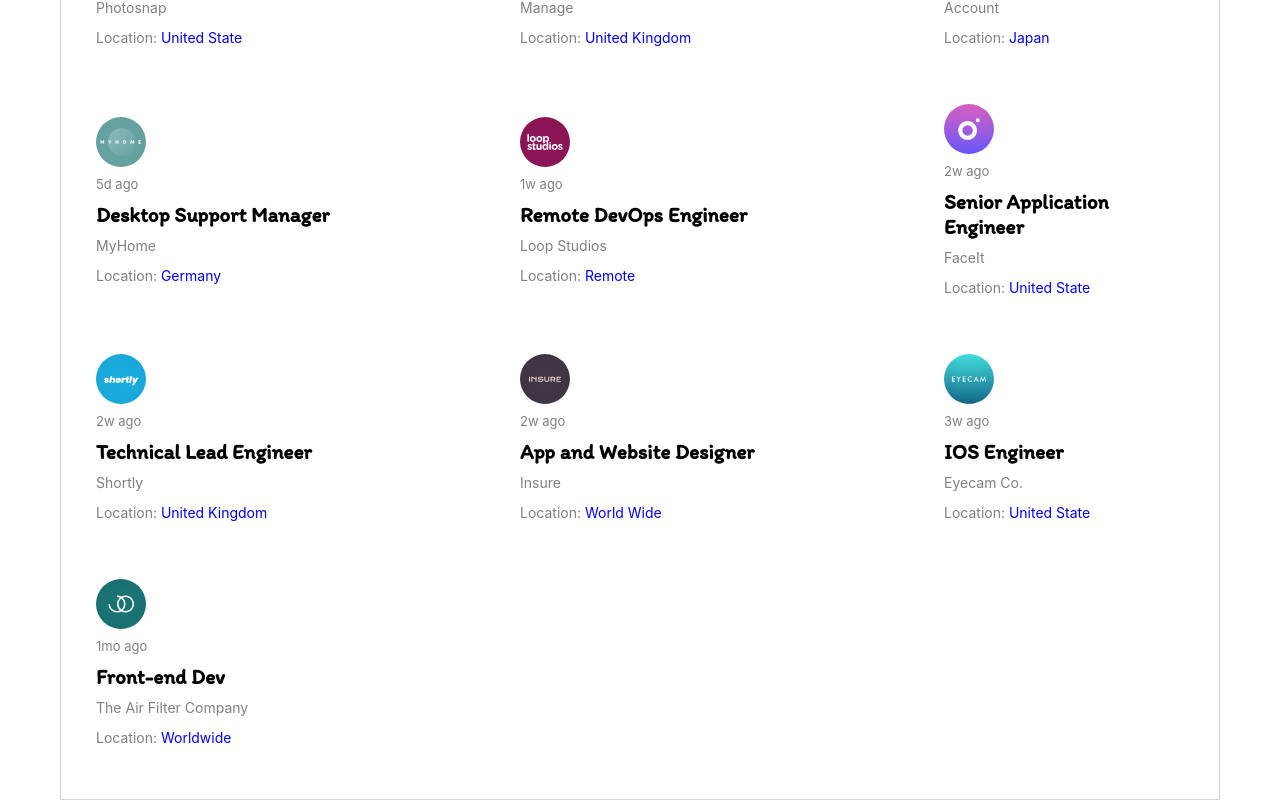
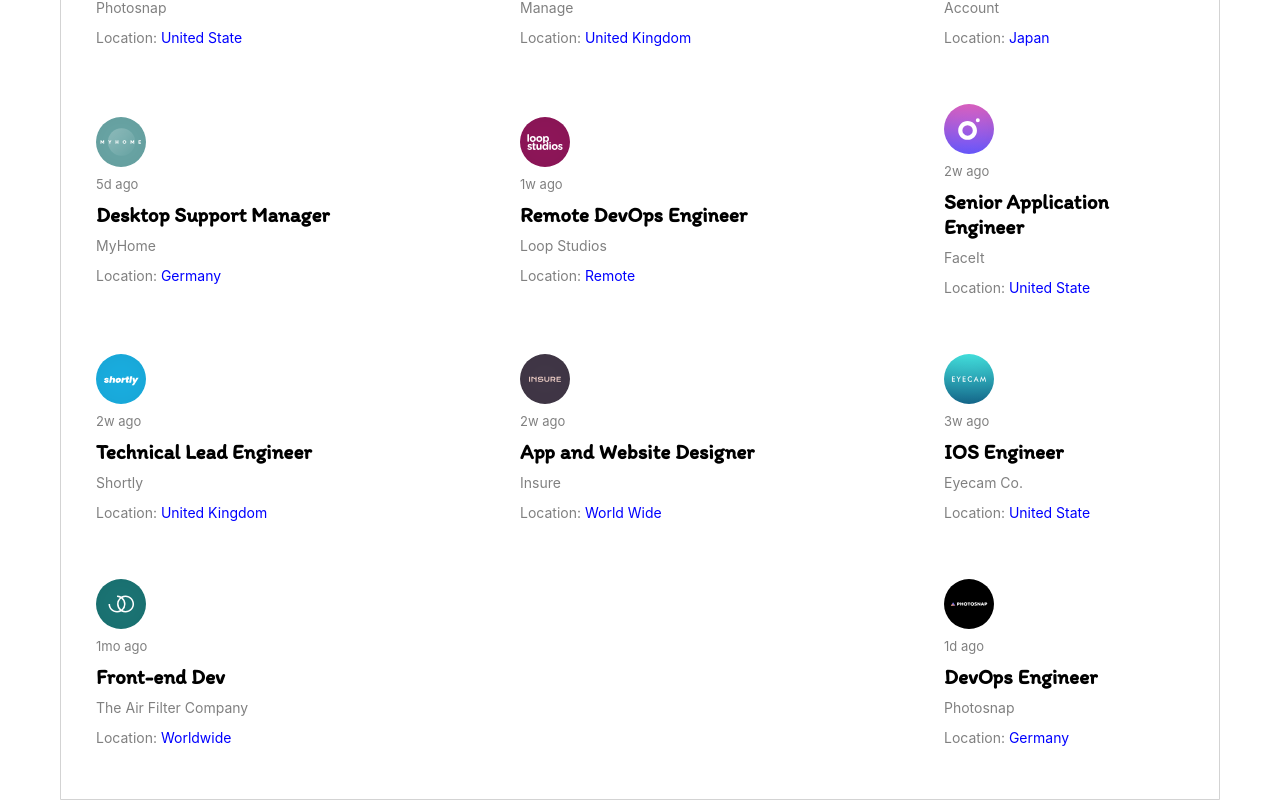
Before and after one commit to webfaisalbd/tech-job-react-app, a React (Create React App) app: page / in a window 1280 px wide. Shown: the part 349-1149 px from the top of the page. Built offline with nearby package versions, Linux system fonts and the light colour scheme.

Commit message:
filter job by nature

```diff
--- a/package.json
+++ b/package.json
@@ -9,6 +9,7 @@
     "react": "^18.2.0",
     "react-dom": "^18.2.0",
     "react-icons": "^4.7.1",
+    "react-router-dom": "^6.8.1",
     "react-scripts": "5.0.1",
     "web-vitals": "^2.1.4"
   },
--- a/src/App.css
+++ b/src/App.css
@@ -155,12 +155,17 @@
   color: blue;
 }
 
-
-
 .job_output_item img {
   width: 50px;
   height: 50px;
 }
+
+.job_output_item a {
+  text-decoration: none;
+  color: #000000
+}
+
+
 
 
 /* job output end */
--- a/src/App.js
+++ b/src/App.js
@@ -1,12 +1,19 @@
+import { BrowserRouter, Route, Routes } from 'react-router-dom';
 import './App.css';
 import Header from './components/Header/Header';
+import JobDetails from './components/JobDetails/JobDetails';
 import Jobs from './components/Jobs/Jobs';
 
 function App() {
   return (
     <>
       <Header />
-      <Jobs />
+      <BrowserRouter>
+        <Routes>
+          <Route path='/' element={<Jobs />} />
+          <Route path='/:position' element={<JobDetails />}/>
+        </Routes>
+      </BrowserRouter>
     </>
   );
 }
--- a/src/components/JobDetails/JobDetails.js
+++ b/src/components/JobDetails/JobDetails.js
@@ -1,8 +1,12 @@
 import React from 'react'
+import { useParams } from 'react-router-dom'
 
 const JobDetails = () => {
+  const { position } = useParams();
   return (
-    <div>JobDetails</div>
+    <div>
+      <p>hello {position}</p>
+    </div>
   )
 }
 
--- a/src/components/Jobs/Jobs.js
+++ b/src/components/Jobs/Jobs.js
@@ -1,12 +1,29 @@
 import React, { useState } from 'react'
 import { BiSearch } from 'react-icons/bi';
 import { GoLocation } from 'react-icons/go'
+import { Link } from 'react-router-dom';
 
-import data from '../../data/data';
+import jobs from '../../data/data';
 
 const Jobs = () => {
-  const [jobs, setJobs] = useState(data);
-  console.log(jobs);
+  const [jobsData, setJobsData] = useState(jobs);
+  // console.log(jobsData);
+
+  // filter By Job
+  const filterByJobNature = (e) => {
+    const filterData = e.target.value;
+    const filteredOutput = jobs.filter((job) => {
+      return (job.contract === filterData);
+    })
+    // console.log(filteredOutput);
+    if(filterData === 'Filter job by'){
+      setJobsData(jobs);
+    }else {
+      setJobsData(filteredOutput);
+    }
+  }
+
+
   return (
     <div className='jobs_body'>
       <div className="jobs_container">
@@ -21,14 +38,15 @@
             <input type="text" name="" id="" placeholder='Search by Job location' />
             <button className='btn'>Search</button>
           </div>
+          {/* filter by job type: remote/full time */}
           <div className="search_item3">
-            <select name="" id="">
-              <option>Filter job by</option>
-              <option value="freelancer">Freelancer</option>
-              <option value="remote">Remote</option>
-              <option value="part-time">Part Time</option>
-              <option value="full-time">Full Time</option>
-              <option value="full-time">Contract</option>
+            <select name="" id="" onChange={filterByJobNature}>
+              <option value="Filter job by">Filter job by</option>
+              <option value="Freelance">Freelance</option>
+              <option value="Remote">Remote</option>
+              <option value="Part Time">Part Time</option>
+              <option value="Full Time">Full Time</option>
+              <option value="Contract">Contract</option>
             </select>
           </div>
         </div>
@@ -37,13 +55,13 @@
         <section className='job_output'>
           <div className="job_output_box">
             {
-              jobs.map((job,i) => (
+              jobsData.map((jobData, i) => (
                 <div key={i} className="job_output_item">
-                  <img src={job.logo} alt="" />
-                  <p className='postedAt'>{job.postedAt}</p>
-                  <h3 className='position'>{job.position}</h3>
-                  <p className='company'>{job.company}</p>
-                  <p className='location'>Location: <span className='location_details'>{job.location}</span></p>
+                  <img src={jobData.logo} alt="" />
+                  <p className='postedAt'>{jobData.postedAt}</p>
+                  <Link to={jobData.position}><h3 className='position'>{jobData.position}</h3></Link>
+                  <p className='company'>{jobData.company}</p>
+                  <p className='location'>Location: <span className='location_details'>{jobData.location}</span></p>
                 </div>
               ))
             }
--- a/src/data/data.js
+++ b/src/data/data.js
@@ -339,6 +339,40 @@
         ],
       },
     },
+    {
+      id: 11,
+      companySite: "#",
+      company: "Photosnap",
+      logo: "company/photosnap.svg",
+      position: "DevOps Engineer",
+      postedAt: "1d ago",
+      contract: "Remote",
+      location: "Germany",
+      desc: "Lorem ipsum dolor sit amet consectetur adipisicing elit. Esse, reiciendis totam, magnam voluptatibus ut veniam harum voluptatem eaque ab tempora eius iusto dignissimos labore? Assumenda quam natus beatae sapiente repellat neque ea aspernatur cumque rem esse? Sapiente soluta repellat earum iusto nulla! Totam optio nobis laborum nemo tempora, quod fugiat.",
+      requirements: {
+        reqTitle:
+          "Lorem ipsum dolor sit amet consectetur adipisicing elit. Necessitatibus consequatur earum totam error aliquam explicabo aspernatur, ratione fugit dolorem, porro est commodi modi ipsam at eos hic optio quasi? Est!",
+
+        reqItem: [
+          "Lorem ipsum dolor, sit amet consectetur adipisicing elit. Recusandae, corrupti.",
+          "Lorem ipsum dolor, sit amet consectetur adipisicing elit. Recusandae, corrupti.",
+          "Lorem ipsum dolor, sit amet consectetur adipisicing elit. Recusandae, corrupti.",
+          "Lorem ipsum dolor, sit amet consectetur adipisicing elit. Recusandae, corrupti.",
+        ],
+      },
+
+      responsibility: {
+        resTitle:
+          "Lorem ipsum dolor sit amet consectetur adipisicing elit. Necessitatibus consequatur earum totam error aliquam explicabo aspernatur, ratione fugit dolorem, porro est commodi modi ipsam at eos hic optio quasi? Est!",
+
+        resItem: [
+          "Lorem ipsum dolor, sit amet consectetur adipisicing elit. Recusandae, corrupti.",
+          "Lorem ipsum dolor, sit amet consectetur adipisicing elit. Recusandae, corrupti.",
+          "Lorem ipsum dolor, sit amet consectetur adipisicing elit. Recusandae, corrupti.",
+          "Lorem ipsum dolor, sit amet consectetur adipisicing elit. Recusandae, corrupti.",
+        ],
+      },
+    }
   ];
 
   export default jobs;
```
Also changed, not shown: 1 other file (tests, documents, lock files or other folders).
